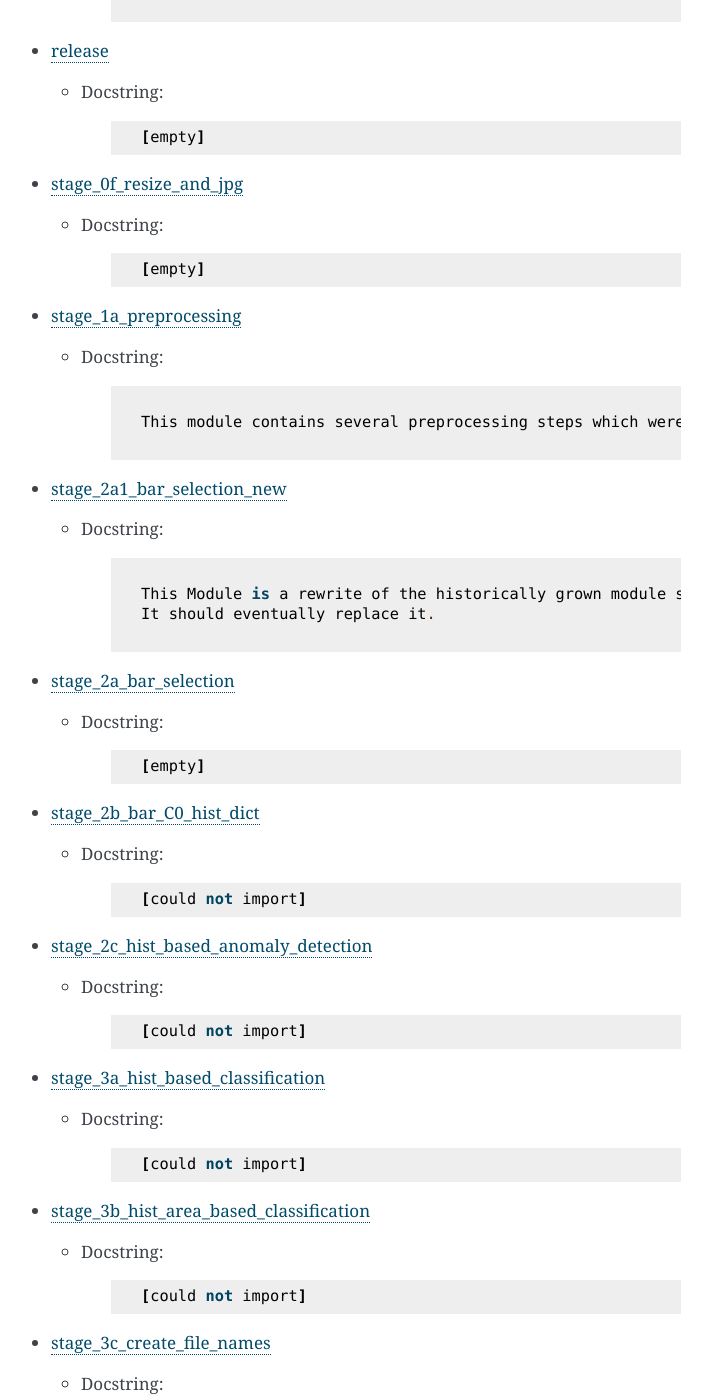
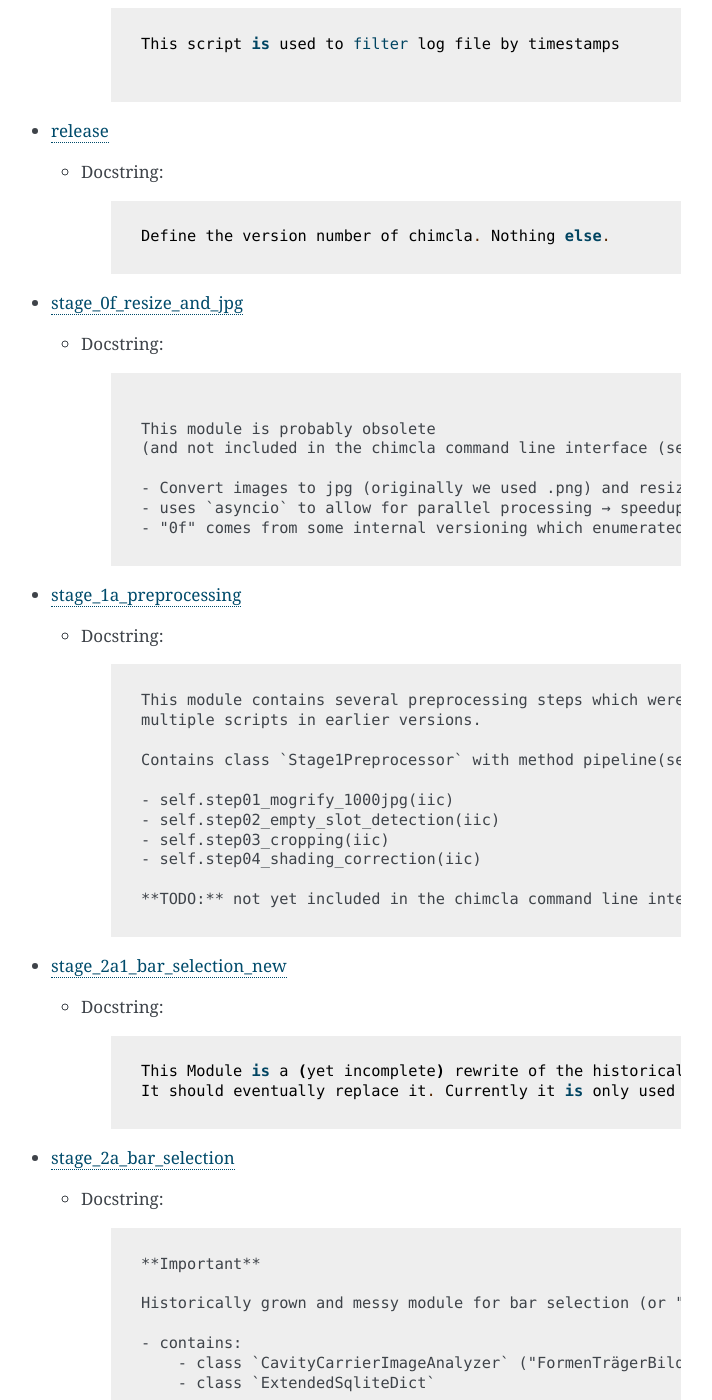
Before and after one commit to cknoll/chimcla, a Sphinx documentation site: the page built from doc/source/api_links.md, in a window 1280 px wide and 1400 px high, scrolled down 686 px. Shown: the whole window, without its empty margins (399-1111 px from the left). Built offline with Sphinx 7.4.7, drawn with Linux system fonts in a browser that asks for light colours; the version number could not be read and is left out; some of the changed text lies outside the part shown.

Commit message:
doc: add docstrings to various modules.
# Last 3 commits:

# 9273ec0 doc: add docstrings to various modules.
# 814b81f doc: regenerate api_links.md
# e18f41a feat: extract actual module docstrings with fallback to "[empty]"

# Last 3 commits:

# 306c6e0 doc: add docstrings to various modules.
# 814b81f doc: regenerate api_links.md
# e18f41a feat: extract actual module docstrings with fallback to "[empty]"

# Last 3 commits:

# 77f3fc3 doc: add docstrings to various modules.
# 814b81f doc: regenerate api_links.md
# e18f41a feat: extract actual module docstrings with fallback to "[empty]"

````diff
--- a/doc/source/api_links.md
+++ b/doc/source/api_links.md
@@ -3,7 +3,9 @@
 - [asyncio_tools](apidocs/chimcla/chimcla.asyncio_tools.md)
     - Docstring:
         > ```
-        > [empty]
+        >
+        > Helper module; provides useful functions for running python code in background or in parallel.
+        >
         > ```
 - [aux_rename_cell_imgs](apidocs/chimcla/chimcla.aux_rename_cell_imgs.md)
     - Docstring:
@@ -15,7 +17,9 @@
 - [cli](apidocs/chimcla/chimcla.cli.md)
     - Docstring:
         > ```
-        > [empty]
+        >
+        > Command line interface.
+        >
         > ```
 - [log_time_filter](apidocs/chimcla/chimcla.log_time_filter.md)
     - Docstring:
@@ -28,32 +32,60 @@
 - [release](apidocs/chimcla/chimcla.release.md)
     - Docstring:
         > ```
-        > [empty]
+        >
+        > Define the version number of chimcla. Nothing else.
+        >
         > ```
 - [stage_0f_resize_and_jpg](apidocs/chimcla/chimcla.stage_0f_resize_and_jpg.md)
     - Docstring:
         > ```
-        > [empty]
+        >
+        >
+        > This module is probably obsolete
+        > (and not included in the chimcla command line interface (see `cli.py`))
+        >
+        > - Convert images to jpg (originally we used .png) and resize width to 1000px.
+        > - uses `asyncio` to allow for parallel processing → speedup
+        > - "0f" comes from some internal versioning which enumerated the necessary processing steps
+        >
         > ```
 - [stage_1a_preprocessing](apidocs/chimcla/chimcla.stage_1a_preprocessing.md)
     - Docstring:
         > ```
         >
-        > This module contains several preprocessing steps which were distributed over multiple scripts in earlier versions
+        > This module contains several preprocessing steps which were distributed over
+        > multiple scripts in earlier versions.
+        >
+        > Contains class `Stage1Preprocessor` with method pipeline(self, fpath):
+        >
+        > - self.step01_mogrify_1000jpg(iic)
+        > - self.step02_empty_slot_detection(iic)
+        > - self.step03_cropping(iic)
+        > - self.step04_shading_correction(iic)
+        >
+        > **TODO:** not yet included in the chimcla command line interface (see `cli.py`)
         >
         > ```
 - [stage_2a1_bar_selection_new](apidocs/chimcla/chimcla.stage_2a1_bar_selection_new.md)
     - Docstring:
         > ```
         >
-        > This Module is a rewrite of the historically grown module stage_2a_bar_selection.
-        > It should eventually replace it.
+        > This Module is a (yet incomplete) rewrite of the historically grown module stage_2a_bar_selection.
+        > It should eventually replace it. Currently it is only used in the tests.
         >
         > ```
 - [stage_2a_bar_selection](apidocs/chimcla/chimcla.stage_2a_bar_selection.md)
     - Docstring:
         > ```
-        > [empty]
+        >
+        > **Important**
+        >
+        > Historically grown and messy module for bar selection (or "separation")
+        >
+        > - contains:
+        >     - class `CavityCarrierImageAnalyzer` ("FormenTrägerBildAnalyzer")
+        >     - class `ExtendedSqliteDict`
+        >
         > ```
 - [stage_2b_bar_C0_hist_dict](apidocs/chimcla/chimcla.stage_2b_bar_C0_hist_dict.md)
     - Docstring:
````
Also changed, not shown: README.md (+0 -24 lines), 10 other files.
